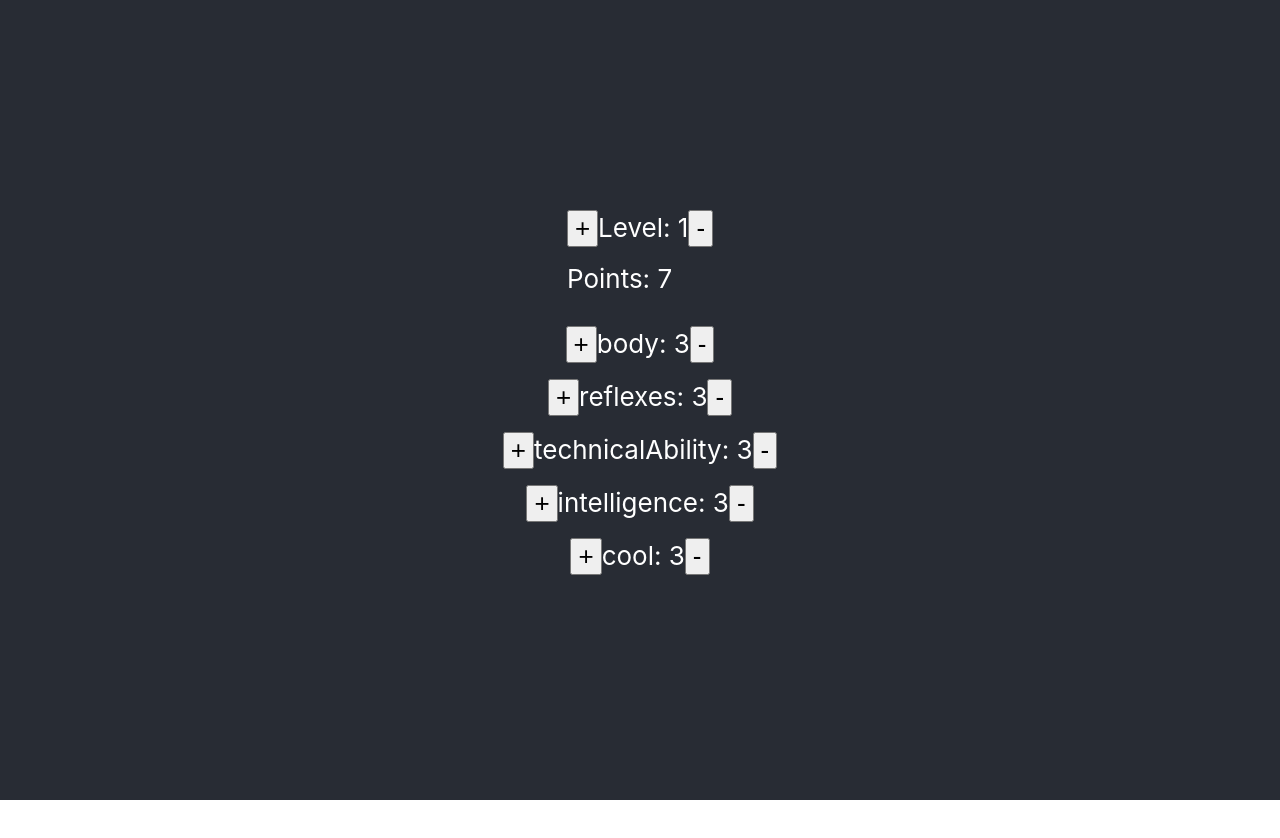
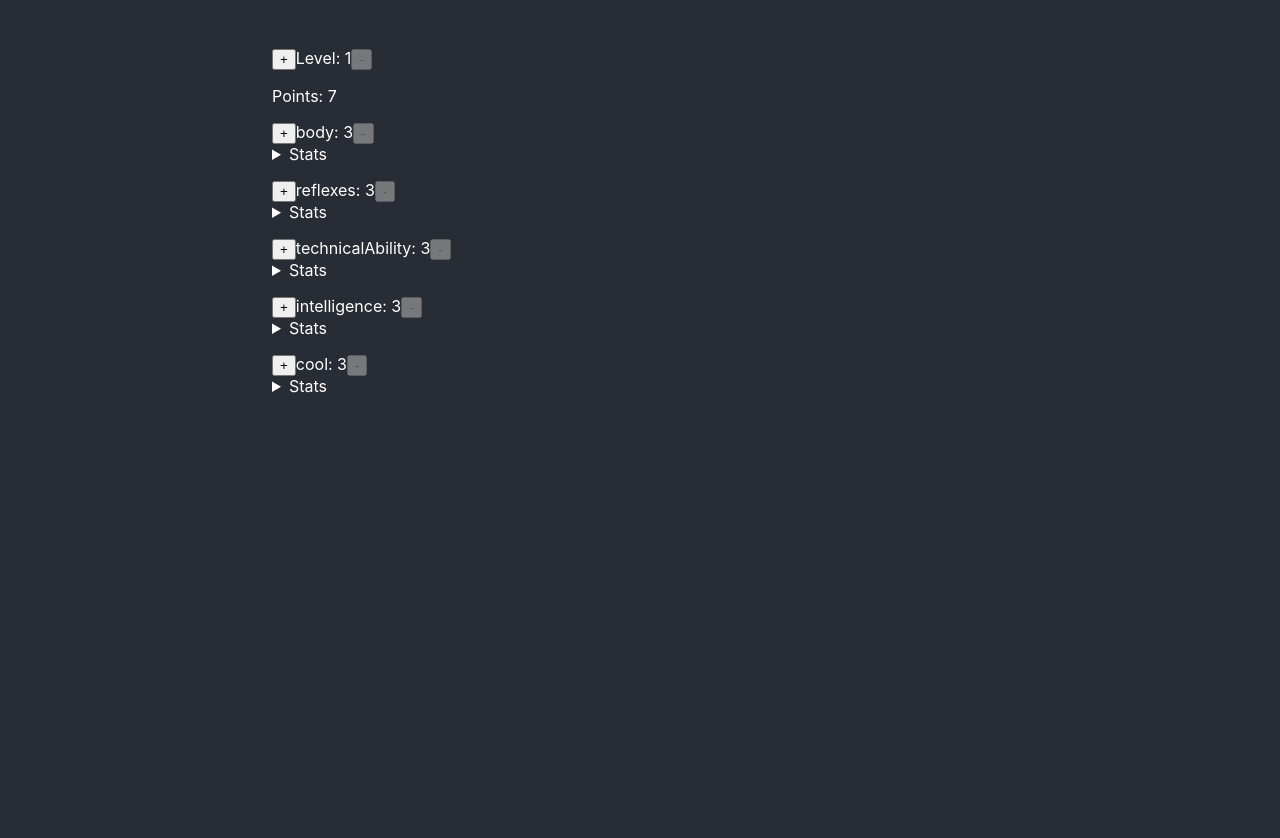
Before and after one commit to codyarose/cyberpunk-builds, a React (Vite) app: page / in a window 1280 px wide. Shown: the top 838 px of the page. Before the commit the page ends 800 px from the top, so only its background shows below. Built offline with nearby package versions, Linux system fonts and the light colour scheme.

Commit message:
feat: :sparkles: add attribute stats panel, fixes/improvements

```diff
--- a/src/App.module.css
+++ b/src/App.module.css
@@ -1,42 +1,14 @@
 .App {
-	/* text-align: center; */
-}
-
-.AppLogo {
-	height: 40vmin;
-	pointer-events: none;
-}
-
-@media (prefers-reduced-motion: no-preference) {
-	.AppLogo {
-		animation: AppLogoSpin infinite 20s linear;
-	}
-}
-
-.AppHeader {
 	background-color: #282c34;
 	min-height: 100vh;
 	display: flex;
 	flex-direction: column;
-	align-items: center;
-	justify-content: center;
-	font-size: calc(10px + 2vmin);
 	color: white;
+	padding: 3rem;
 }
 
-.AppLink {
-	color: #61dafb;
+.AppContent {
+	width: 100%;
+	max-width: 46rem;
+	margin: 0 auto;
 }
-
-@keyframes AppLogoSpin {
-	from {
-		transform: rotate(0deg);
-	}
-	to {
-		transform: rotate(360deg);
-	}
-}
-
-button {
-	font-size: calc(10px + 2vmin);
-}
--- a/src/App.tsx
+++ b/src/App.tsx
@@ -5,16 +5,18 @@ import { LevelCounter } from './components/LevelCounter'
 
 function App() {
 	return (
-		<div className={styles.App}>
-			<header className={styles.AppHeader}>
+		<main className={styles.App}>
+			<div className={styles.AppContent}>
+				<div>
 					<LevelCounter />
 					<AttributeCounter attribute="body" />
 					<AttributeCounter attribute="reflexes" />
 					<AttributeCounter attribute="technicalAbility" />
 					<AttributeCounter attribute="intelligence" />
 					<AttributeCounter attribute="cool" />
-			</header>
 				</div>
+			</div>
+		</main>
 	)
 }
 
--- a/src/components/AttributeCounter.tsx
+++ b/src/components/AttributeCounter.tsx
@@ -1,5 +1,6 @@
 import React from 'react'
-import { Attribute, useAppStore } from '../store'
+import styled from 'styled-components'
+import { Attribute, baseValues, useAppStore } from '../store'
 
 interface Props {
 	attribute: Attribute
@@ -7,17 +8,104 @@ interface Props {
 
 function AttributeCounter({ attribute }: Props) {
 	const count = useAppStore((state) => state[attribute])
+	const points = useAppStore((state) => state.points)
 	const updateAttribute = useAppStore((state) => state.updateAttribute)
+
+	const disable = {
+		inc: count >= baseValues.maxAttributePoints || points <= baseValues.minPoints,
+		dec: count <= baseValues.minAttributePoints,
+	}
 
 	return (
 		<div style={{ marginBottom: '1rem' }}>
-			<button onClick={() => updateAttribute(attribute, 'inc')}>+</button>
-			<span>
-				{attribute}: {count}
-			</span>
-			<button onClick={() => updateAttribute(attribute, 'dec')}>-</button>
+			<div>
+				<button onClick={() => updateAttribute(attribute, 'inc')} disabled={disable.inc}>
+					+
+				</button>
+				<span>
+					{attribute}: {count}
+				</span>
+				<button onClick={() => updateAttribute(attribute, 'dec')} disabled={disable.dec}>
+					-
+				</button>
+			</div>
+			<details>
+				<summary>Stats</summary>
+				<StyledStatList>
+					{attributeStatsData[attribute].map(({ stat, by, unit }) => (
+						<StyledStat key={stat}>
+							<StyledAmount>
+								{by > 0 ? '+' : null}
+								{by * (count - baseValues.minAttributePoints)}
+								<span>{unit}</span>
+							</StyledAmount>
+							<span>{stat}</span>
+						</StyledStat>
+					))}
+				</StyledStatList>
+			</details>
 		</div>
 	)
 }
 
 export { AttributeCounter }
+
+const StyledStatList = styled.ul`
+	list-style-type: none;
+	padding: 0;
+	margin: 1rem 0;
+`
+
+const StyledStat = styled.li`
+	display: grid;
+	grid-template-columns: 50px auto;
+	gap: 1.5ch;
+	margin-bottom: 0.25rem;
+	:nth-child(even) {
+		background-color: rgba(255, 255, 255, 0.05);
+	}
+`
+
+const StyledAmount = styled.span`
+	text-align: right;
+	display: grid;
+	grid-template-columns: auto 1ch;
+	span {
+		opacity: 0.6;
+	}
+`
+
+const attributeStatsData: {
+	[Property in Attribute]: {
+		stat: string
+		by: number
+		unit: '%' | 's' | null
+	}[]
+} = {
+	body: [
+		{ stat: 'Health', by: 5, unit: null },
+		{ stat: 'Stamina', by: 3, unit: null },
+		{ stat: 'Damage: Fists & Gorilla Arms', by: 3, unit: null },
+		{ stat: 'Damage: Melee weapons', by: 1.5, unit: '%' },
+		{ stat: 'Movement penalty while grappling, or wielding HMG', by: -6, unit: '%' },
+		{ stat: 'Duration: Grappling', by: 5, unit: 's' },
+	],
+	reflexes: [
+		{ stat: 'Passive evasion', by: 1, unit: '%' },
+		{ stat: 'Crit chance', by: 1, unit: '%' },
+		{ stat: 'Damage: Mantis Blades', by: 3, unit: null },
+	],
+	technicalAbility: [{ stat: 'Armor', by: 5, unit: '%' }],
+	intelligence: [
+		{ stat: 'Cyberdeck RAM capacity', by: 4, unit: '%' },
+		{ stat: 'Damage: Quickhack', by: 0.5, unit: '%' },
+		{ stat: 'Duration: Quickhacks', by: 1, unit: '%' },
+	],
+	cool: [
+		{ stat: 'Damage: Crit', by: 2, unit: '%' },
+		{ stat: 'All resistances', by: 1, unit: '%' },
+		{ stat: 'Damage: Stealth', by: 10, unit: '%' },
+		{ stat: 'Enemy detection speed while in stealth', by: -0.5, unit: '%' },
+		{ stat: 'Damage: Monowire', by: 3, unit: null },
+	],
+}
--- a/src/components/LevelCounter.tsx
+++ b/src/components/LevelCounter.tsx
@@ -1,16 +1,25 @@
 import React from 'react'
-import { useAppStore } from '../store'
+import { baseValues, useAppStore } from '../store'
 
 function LevelCounter() {
 	const level = useAppStore((state) => state.level)
 	const points = useAppStore((state) => state.points)
 	const updateLevel = useAppStore((state) => state.updateLevel)
 
+	const disable = {
+		inc: level >= baseValues.maxLevel,
+		dec: level <= baseValues.minLevel,
+	}
+
 	return (
 		<div style={{ marginBottom: '1rem' }}>
-			<button onClick={() => updateLevel('inc')}>+</button>
+			<button onClick={() => updateLevel('inc')} disabled={disable.inc}>
+				+
+			</button>
 			<span>Level: {level}</span>
-			<button onClick={() => updateLevel('dec')}>-</button>
+			<button onClick={() => updateLevel('dec')} disabled={disable.dec}>
+				-
+			</button>
 			<div style={{ margin: '1rem 0' }}>Points: {points}</div>
 		</div>
 	)
--- a/src/store.ts
+++ b/src/store.ts
@@ -13,7 +13,7 @@ type AppState = AttributeTypes & {
 
 type Action = 'inc' | 'dec'
 
-const baseValues = {
+export const baseValues = {
 	minLevel: 1,
 	maxLevel: 50,
 	initialPoints: 7,
@@ -22,7 +22,7 @@ const baseValues = {
 	maxAttributePoints: 20,
 }
 
-export const useAppStore = create<AppState>((set, get) => ({
+export const useAppStore = create<AppState>((set) => ({
 	level: baseValues.minLevel,
 	points: baseValues.initialPoints,
 	body: baseValues.minAttributePoints,
@@ -32,20 +32,44 @@ export const useAppStore = create<AppState>((set, get) => ({
 	cool: baseValues.minAttributePoints,
 	updateLevel: (action) =>
 		set((state) => {
-			const allowInc = get().level < baseValues.maxLevel
-			const allowDec = get().level > baseValues.minLevel && get().points > baseValues.minPoints
 			return {
-				inc: allowInc ? { level: state.level + 1, points: state.points + 1 } : state,
-				dec: allowDec ? { level: state.level - 1, points: state.points - 1 } : state,
+				inc: allowAction.inc.level() ? { level: state.level + 1, points: state.points + 1 } : state,
+				dec: allowAction.dec.level() ? { level: state.level - 1, points: state.points - 1 } : state,
 			}[action]
 		}),
-	updateAttribute: (attribute, action) =>
+	updateAttribute: (attribute, action) => {
 		set((state) => {
-			const allowInc = get().points > baseValues.minPoints && get()[attribute] < baseValues.maxAttributePoints
-			const allowDec = get()[attribute] > baseValues.minAttributePoints
 			return {
-				inc: allowInc ? { [attribute]: state[attribute] + 1, points: state.points - 1 } : state,
-				dec: allowDec ? { [attribute]: state[attribute] - 1, points: state.points + 1 } : state,
+				inc: allowAction.inc.attribute(attribute)
+					? { [attribute]: state[attribute] + 1, points: state.points - 1 }
+					: state,
+				dec: allowAction.dec.attribute(attribute)
+					? { [attribute]: state[attribute] - 1, points: state.points + 1 }
+					: state,
 			}[action]
-		}),
+		})
+	},
 }))
+
+const allowAction: {
+	inc: {
+		level: () => boolean
+		attribute: (attribute: Attribute) => boolean
+	}
+	dec: {
+		level: () => boolean
+		attribute: (attribute: Attribute) => boolean
+	}
+} = {
+	inc: {
+		level: () => useAppStore.getState().level < baseValues.maxLevel,
+		attribute: (attribute: Attribute) =>
+			useAppStore.getState().points > baseValues.minPoints &&
+			useAppStore.getState()[attribute] < baseValues.maxAttributePoints,
+	},
+	dec: {
+		level: () =>
+			useAppStore.getState().level > baseValues.minLevel && useAppStore.getState().points > baseValues.minPoints,
+		attribute: (attribute: Attribute) => useAppStore.getState()[attribute] > baseValues.minAttributePoints,
+	},
+}
```
Also changed, not shown: src/components/AttributeDetails.tsx (deleted, +0 -9 lines). Lines whose indentation alone changed are shown as unchanged.
